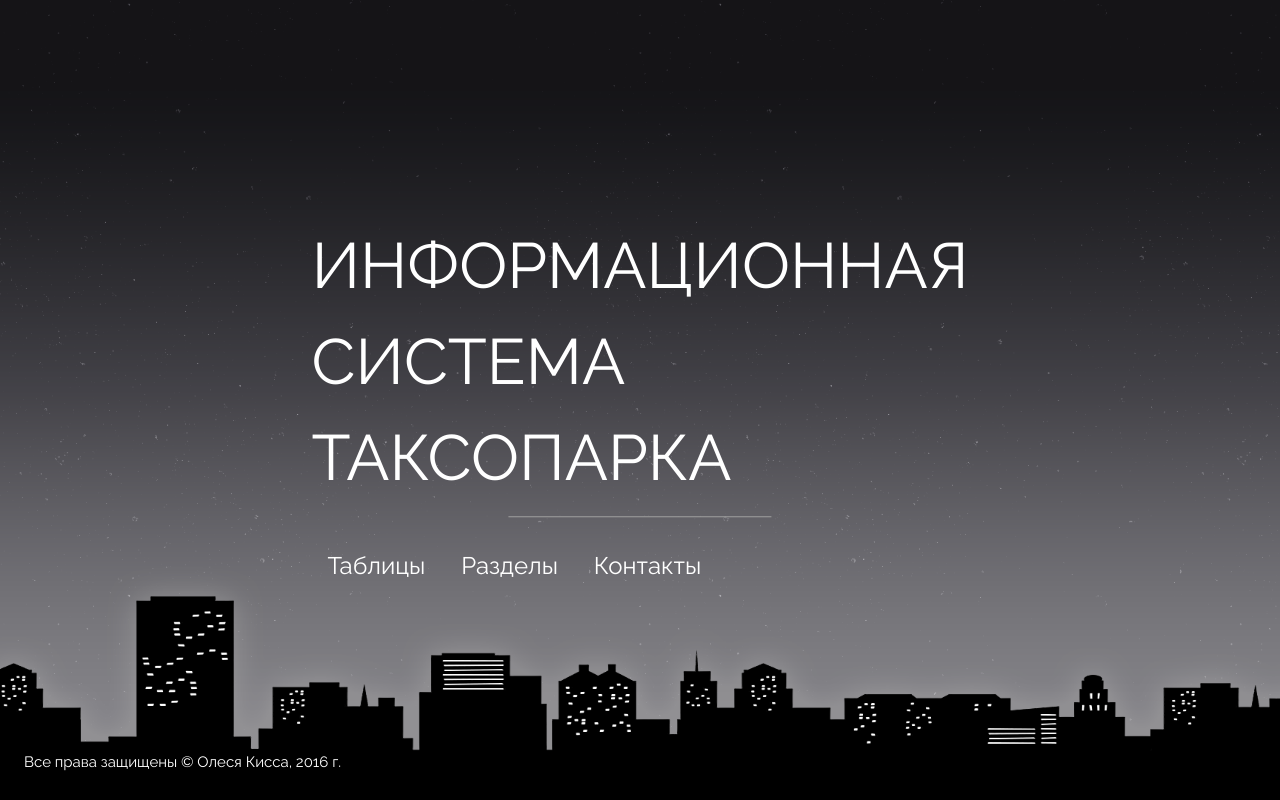
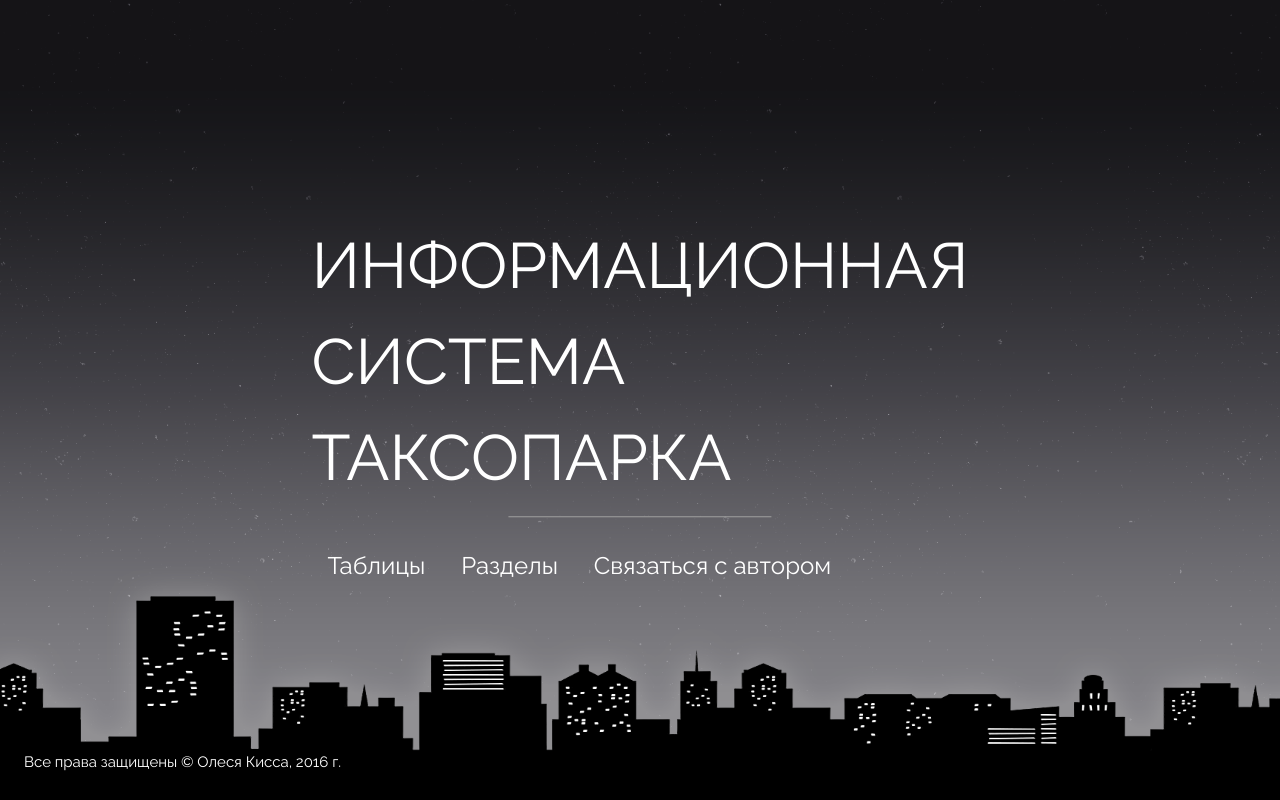
Before and after one commit to Mart-Bogdan-TMP/lab8, a Django app: a page that uses taxistation/templates/taxistation/homepage.html in a window 1280 px wide. Run offline with Django 3.2, Linux system fonts and the light colour scheme.

Commit message:
An e-mail link for the button
Signed-off-by: MasterOfTheU <leiaorgana228@gmail.com>

```diff
--- a/taxistation/templates/taxistation/homepage.html
+++ b/taxistation/templates/taxistation/homepage.html
@@ -19,16 +19,15 @@
     </style>
 </head>
 <body>
-
 <div class="bgimg w3-display-container w3-animate-opacity w3-text-white">
   <div class="w3-display-middle">
     <h1 class="w3-jumbo w3-animate-top">ИНФОРМАЦИОННАЯ СИСТЕМА ТАКСОПАРКА</h1>
     <hr class="w3-border-grey" style="margin:auto;width:40%"> <br/>
-      <a href="{% url 'tables:index' %}" class="w3-btn w3-xlarge">Таблицы</a>
+      <a href="{% url 'tables:index' %}" class="w3-btn w3-xlarge ">Таблицы</a>
       <a href="#" class="w3-btn w3-xlarge w3-text-shadow">Разделы</a>
-      <a href="#" class="w3-btn w3-xlarge w3-text-shadow">Контакты</a>
+      <a href="mailto:author@example.com?subject='Предложения'" class="w3-btn w3-xlarge w3-text-shadow">Связаться с автором</a>
   </div>
-    <footer class="w3-container">
+    <footer class="w3-container ">
         <div class="w3-display-bottomleft w3-padding-large">
         <p>Все права защищены &copy; Олеся Кисса, 2016 г.</p>
         </div>
```
